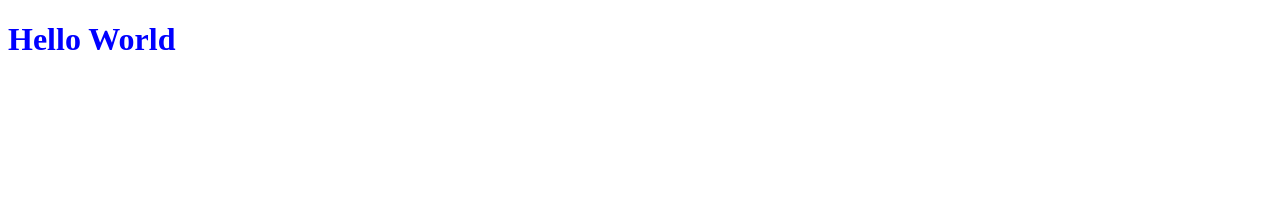
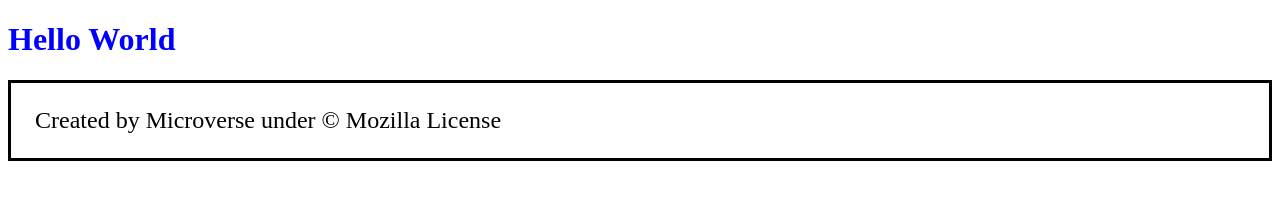
Before and after one commit to CakeInTech/online-kitchen, a website built with webpack: page src/index.html in a window 1280 px wide. Built offline with nearby package versions, Linux system fonts and the light colour scheme.

Commit message:
update - footer section completed

```diff
--- a/src/index.html
+++ b/src/index.html
@@ -10,5 +10,14 @@
   <h1 class="greeting">
     Header
   </h1>
+
+  <!-- FOOTER SECTION -->
+  <footer>
+    <div class="footer-content">
+      <p class="footer-text">
+        Created by Microverse under <span>&copy;</span> Mozilla License
+      </p>
+    </div>
+  </footer>
 </body>
 </html>
--- a/src/styles/style.css
+++ b/src/styles/style.css
@@ -1,3 +1,15 @@
 .greeting {
   color: blue;
 }
+
+.footer-content {
+  font-size: x-large;
+  border: solid;
+  color: black;
+}
+
+.footer-text {
+  /* You can add your fonts and text settings here */
+  /* To CAKE ----> from TINAYE */
+  margin-left: 1em;
+}
```
